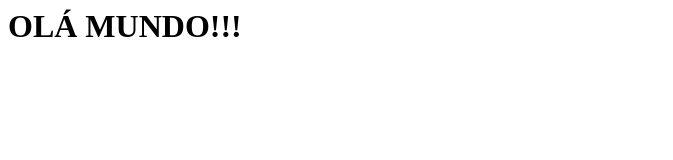
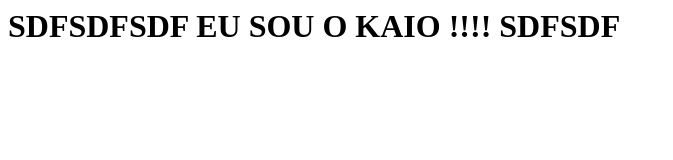
Before and after one commit to kaioabgnell/finart, a plain HTML site: page index.html in a window 1280 px wide. Shown: the whole page, without its empty margins (0-673 px from the left). Drawn offline with Linux system fonts and the light colour scheme.

Commit message:
ajuste no index

```diff
--- a/index.html
+++ b/index.html
@@ -2,7 +2,7 @@
     <body>
 
     </body>
-    <h1>
-        OLÁ MUNDO!!!
+    <h1>SDFSDFSDF
+    EU SOU O KAIO !!!! SDFSDF
     </h1>
 </html>
```
